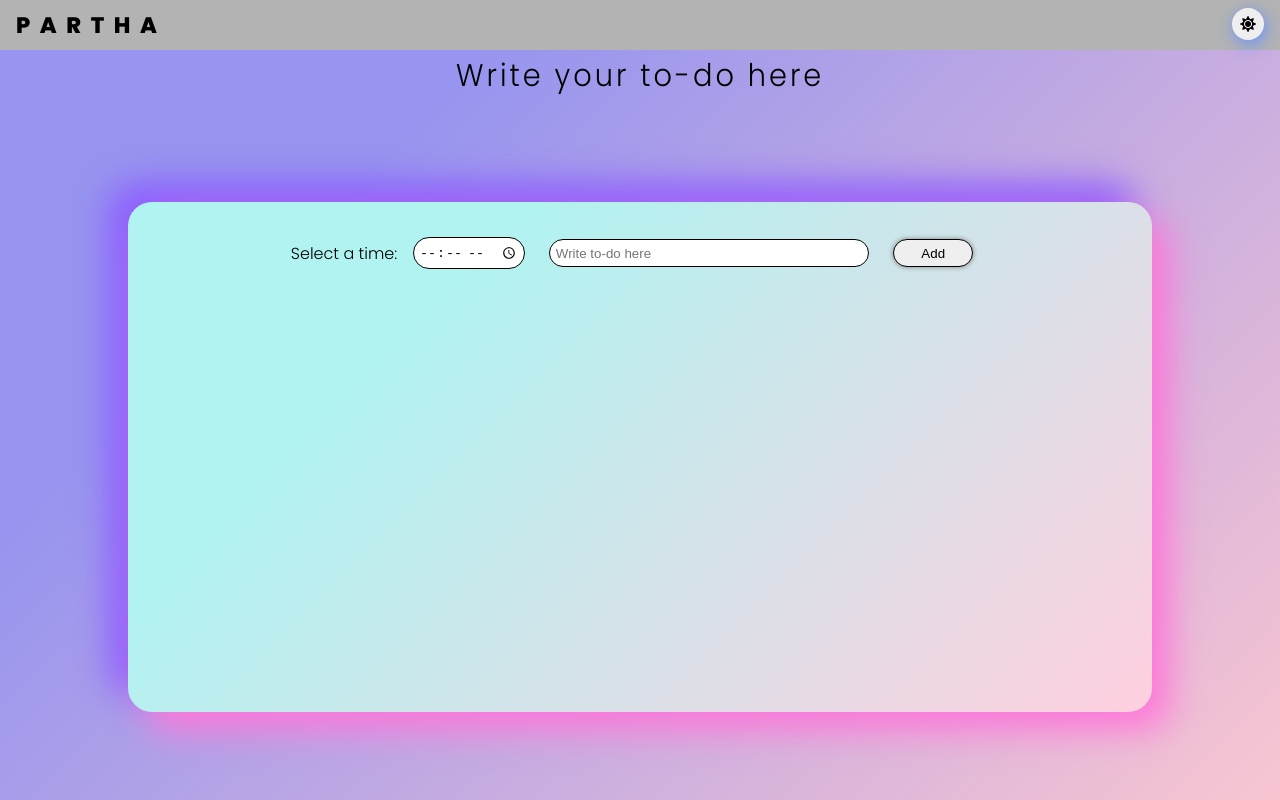
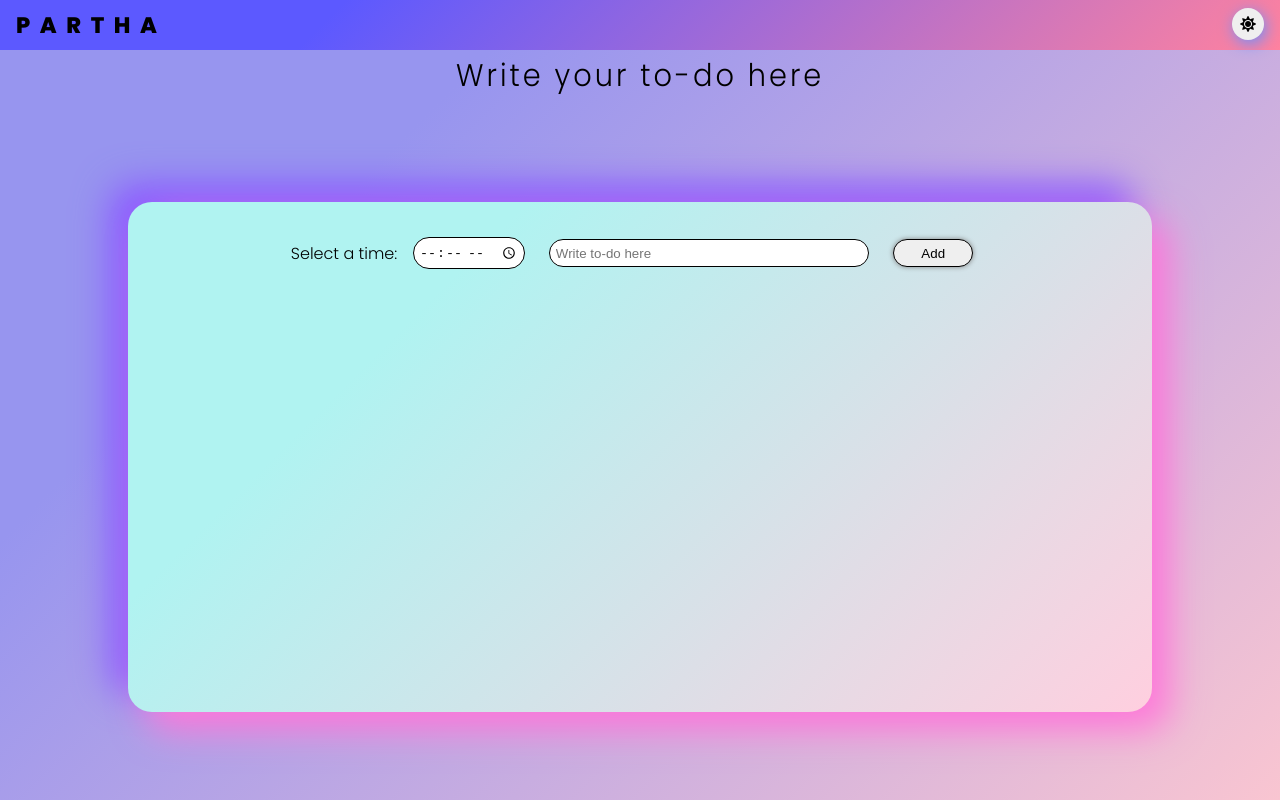
Before and after one commit to partha7978/simple-to-do-app, a plain HTML site: page index.html in a window 1280 px wide. Drawn offline with nearby package versions, Linux system fonts and the light colour scheme.

Commit message:
changing styles

```diff
--- a/styles/style.css
+++ b/styles/style.css
@@ -54,6 +54,12 @@ html {
   height: auto;
   background-color: rgb(179, 179, 179);
   display: flex;
+
+
+  background-color: #f9c5d1;
+  background-image: linear-gradient(315deg, #ff829f 0%, #5c59ff 74%);
+
+
 }
 
 .header-text {
```
